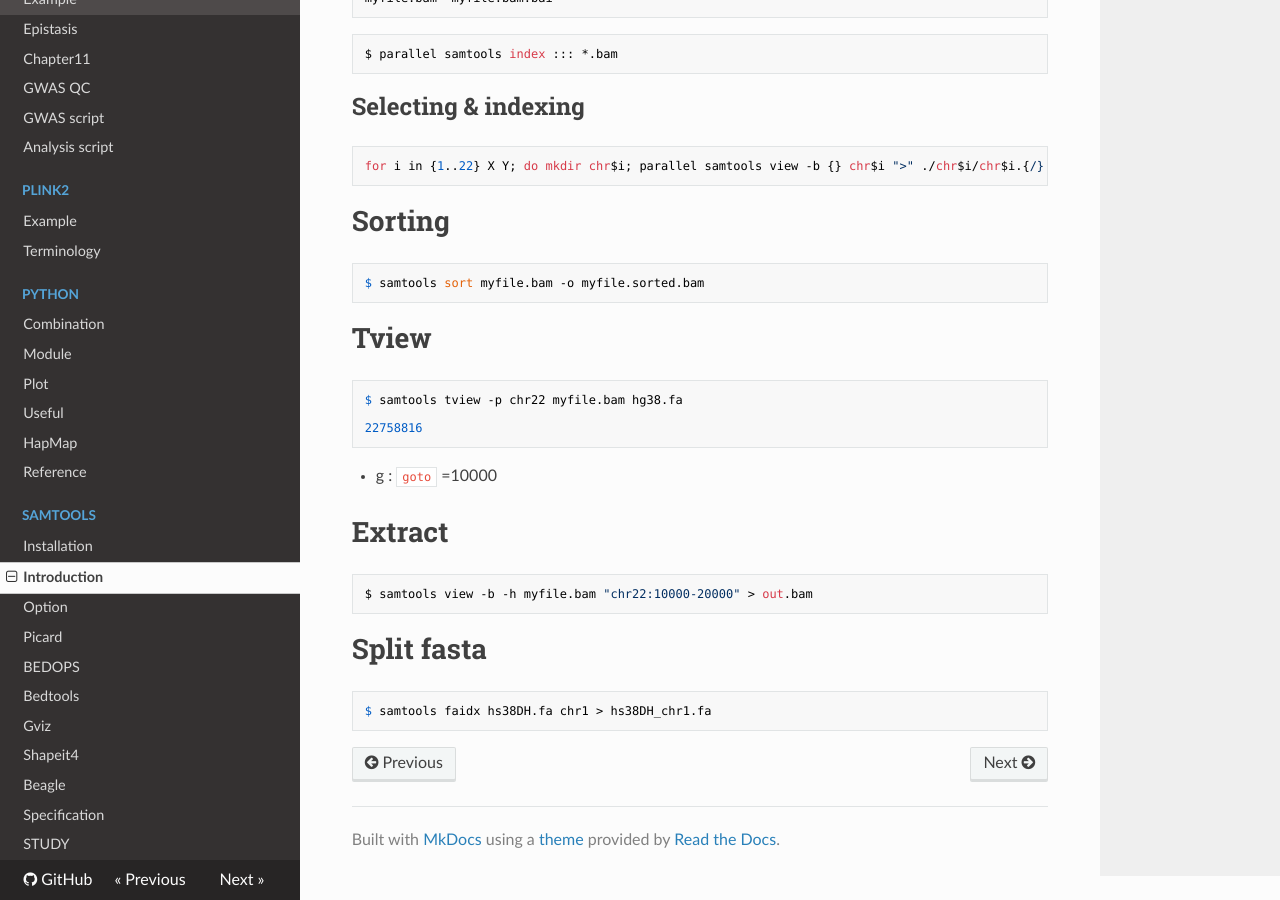
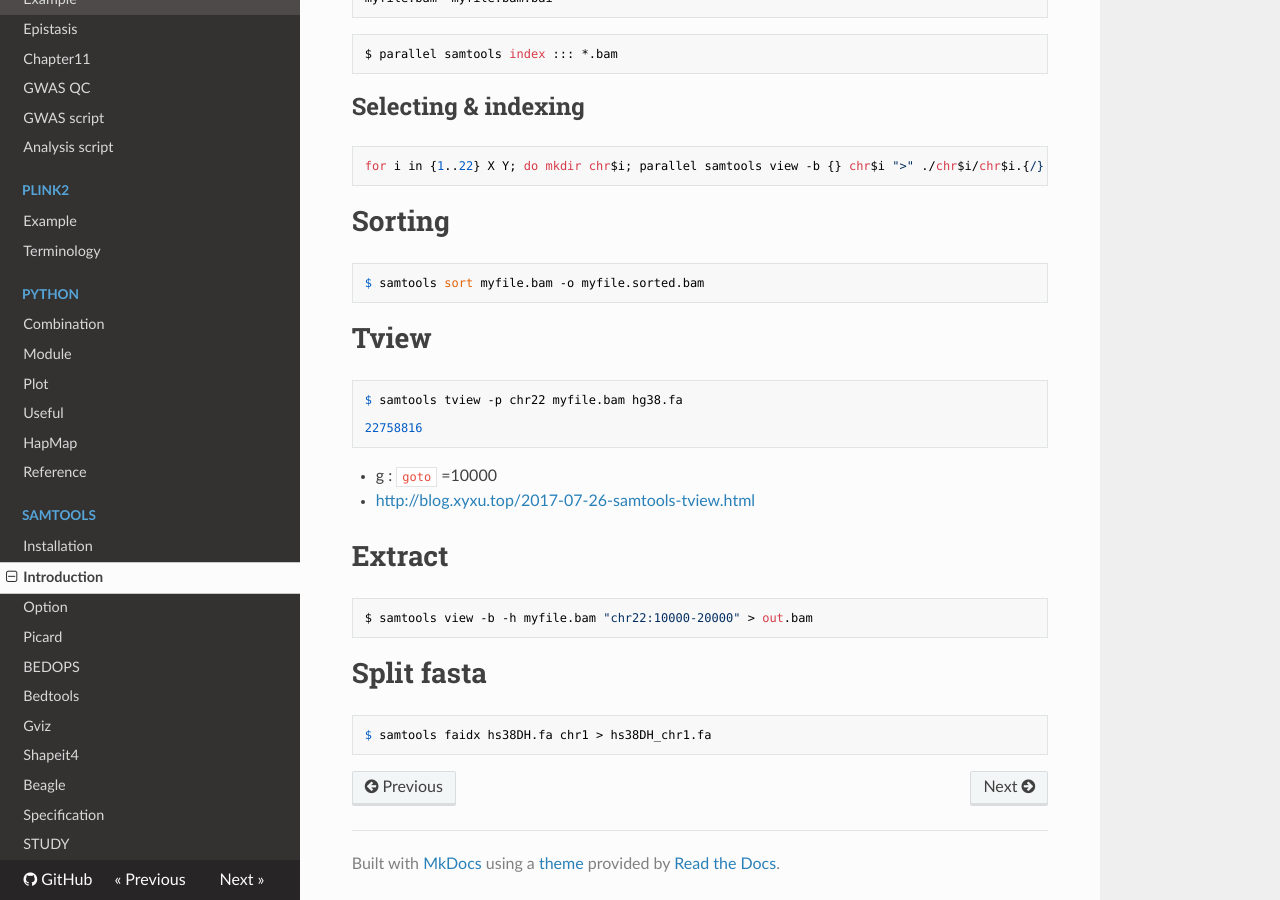
Before and after one commit to WonyoungCho/plink, an MkDocs documentation site: the page built from docs/samtools_int.md, in a window 1280 px wide and 900 px high, scrolled down 672 px. Built offline with MkDocs 1.6.1, drawn with Linux system fonts in a browser that asks for light colours; nearby versions of some CDN libraries; old or Windows-style settings are respelled for this version of MkDocs.

Commit message:
Update samtools_int.md

````diff
--- a/docs/samtools_int.md
+++ b/docs/samtools_int.md
@@ -44,6 +44,7 @@ $ samtools tview -p chr22 myfile.bam hg38.fa
 22758816
 ```
 - g : `goto` =10000
+- <http://blog.xyxu.top/2017-07-26-samtools-tview.html>
 
 # Extract
 ```
````
